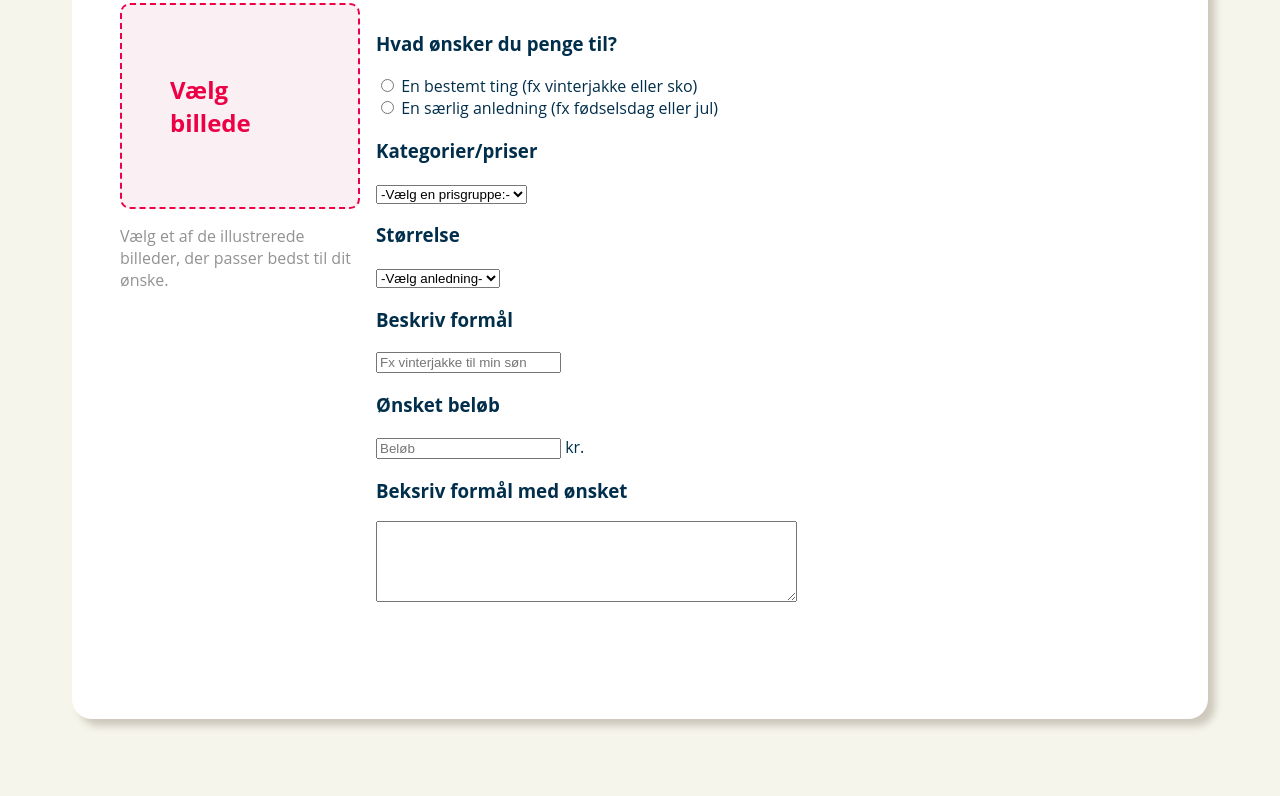
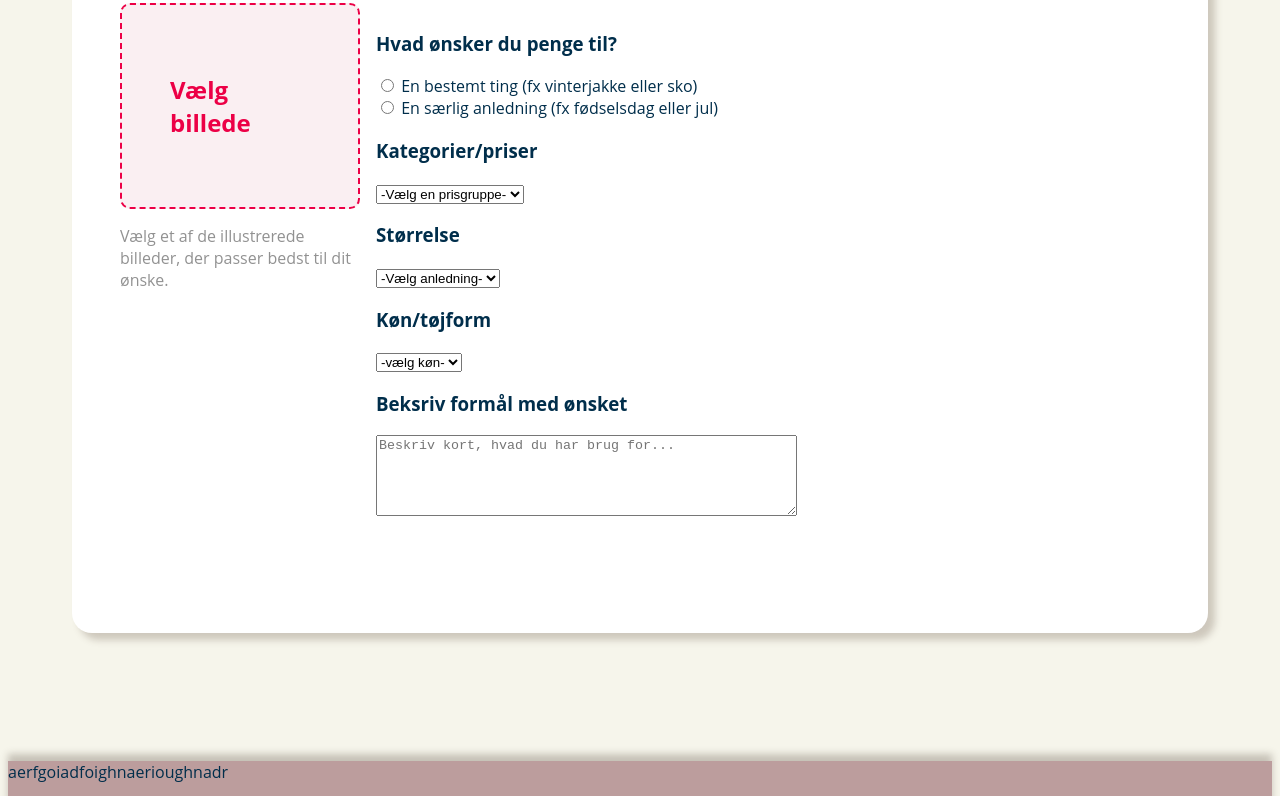
Before and after one commit to Kirrios/Projekt-4, a plain HTML site: page login-mor.html in a window 1280 px wide. Shown: the part 1341-2137 px from the top of the page. Drawn offline with Linux system fonts and the light colour scheme.

Commit message:
finished adding form details... time to move it around

```diff
--- a/login-mor.html
+++ b/login-mor.html
@@ -41,7 +41,7 @@
 
                     <h3>Kategorier/priser</h3>
                     <select name="Kategorier-tilskud">
-                        <option value="" style="color: #0000006E">-Vælg en prisgruppe:-</option>
+                        <option value="" style="color: #0000006E">-Vælg en prisgruppe-</option>
                         <option value="meget billig">0 - 100 kr.</option>
                         <option value="billig">100 - 200 kr.</option>
                         <option value="middel">200 - 300 kr.</option>
@@ -51,8 +51,7 @@
 
 
                     <h3>Beksriv formål med ønsket</h3>
-                    <textarea rows="5" cols="50" placeholder="Beskriv kort, hvad du har brug for...">
-                    </textarea>
+                    <textarea rows="5" cols="50" placeholder="Beskriv kort, hvad du har brug for..."></textarea>
                 </form>
              </div>
 
@@ -89,7 +88,7 @@
 
                     <h3>Kategorier/priser</h3>
                     <select name="Kategorier-tilskud">
-                        <option value="" style="color: #0000006E">-Vælg en prisgruppe:-</option>
+                        <option value="" style="color: #0000006E">-Vælg en prisgruppe-</option>
                         <option value="meget billig">0 - 100 kr.</option>
                         <option value="billig">100 - 200 kr.</option>
                         <option value="middel">200 - 300 kr.</option>
@@ -110,24 +109,27 @@
                                 <option value="meget stor">31</option>
                                 <option value="giga">32</option>
                             </optgroup>
-
-                        <optgroup>Trøjer</optgroup>
+                            <optgroup label="Trøjer">
+                                <option value="extra extra small">XXS</option>
                                 <option value="extra small">XS</option>
                                 <option value="small">S</option>
                                 <option value="medium">M</option>
                                 <option value="large">L</option>
                                 <option value="extra large">XL</option>
+                                <option value="extra extra large">XXL</option>
+                            </optgroup>
                         </select>
 
-                    <h3>Beskriv formål</h3>
-                    <input type="text" id="tilskud-formål" placeholder="Fx vinterjakke til min søn">
-
-                    <h3>Ønsket beløb</h3>
-                    <input type="number" id="tilskud-kvote" placeholder="Beløb"> <span>kr.</span>
+                        <h3>Køn/tøjform</h3>
+                        <select>
+                            <option value="" style="color: #0000006E;">-vælg køn-</option>
+                            <option value="girl">Pige</option>
+                            <option value="boy">Dreng</option>
+                            <option value="unisex">unisex</option>
+                        </select>
 
                     <h3>Beksriv formål med ønsket</h3>
-                    <textarea rows="5" cols="50" placeholder="Beskriv kort, hvad du har brug for...">
-                    </textarea>
+                    <textarea rows="5" cols="50" placeholder="Beskriv kort, hvad du har brug for..."></textarea>
                 </form>
              </div>
 
```
Lines whose indentation alone changed are shown as unchanged.
